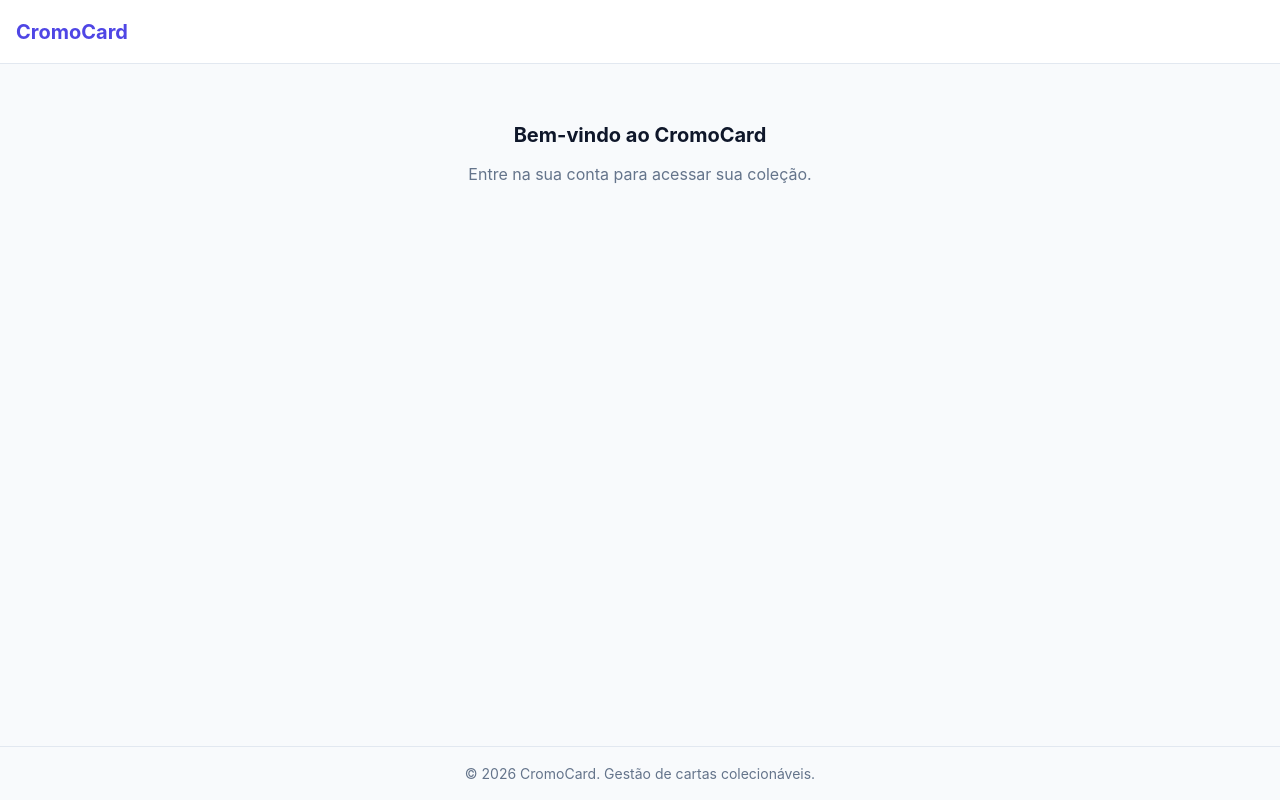
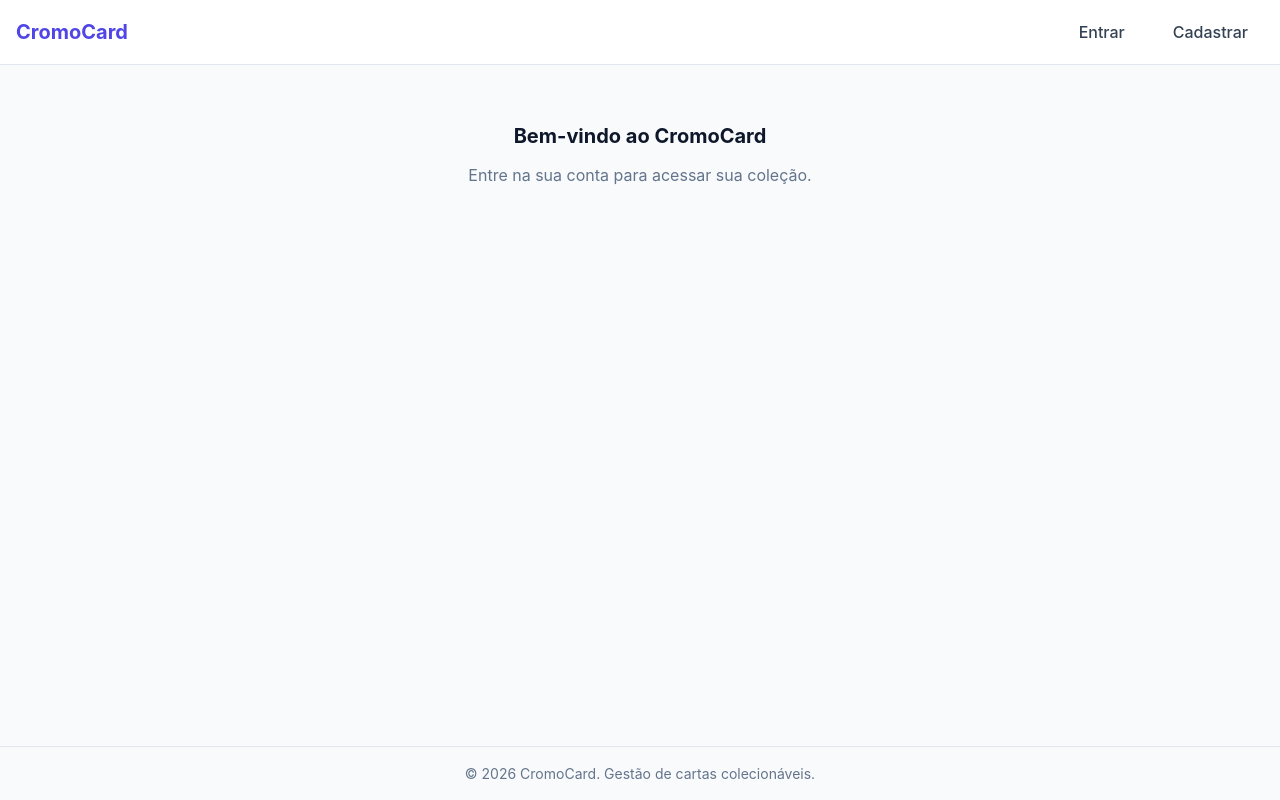
Before and after one commit to codaqui/cromocard-frontend, a React (Vite) app: page / in a window 1280 px wide. Built offline with nearby package versions, Linux system fonts and the light colour scheme; no server answers.

Commit message:
feat(auth): oferece Cadastrar e Entrar no cabeçalho público
A Home não tinha caminho para o cadastro (CCD003 R2); só o link dentro do login.

AB#507

```diff
--- a/src/app/layouts/PublicLayout/PublicLayout.tsx
+++ b/src/app/layouts/PublicLayout/PublicLayout.tsx
@@ -2,6 +2,7 @@ import { Outlet } from 'react-router';
 
 import { Footer } from '@/components/Footer/Footer';
 import { Header } from '@/components/Header/Header';
+import { NavItem } from '@/components/NavItem/NavItem';
 import { paths } from '@/routes/paths';
 
 import styles from './PublicLayout.module.css';
@@ -9,7 +10,10 @@ import styles from './PublicLayout.module.css';
 export function PublicLayout() {
   return (
     <div className={styles.shell}>
-      <Header homePath={paths.home} />
+      <Header homePath={paths.home}>
+        <NavItem to={paths.login}>Entrar</NavItem>
+        <NavItem to={paths.register}>Cadastrar</NavItem>
+      </Header>
       <main className={styles.content}>
         <Outlet />
       </main>
```
Also changed, not shown: 1 other file (tests, documents, lock files or other folders).
